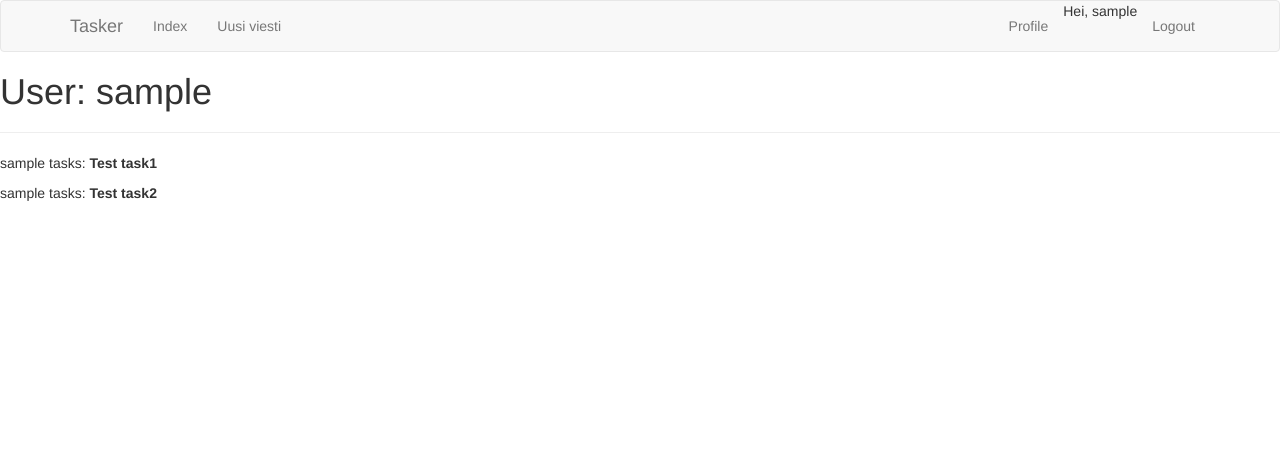
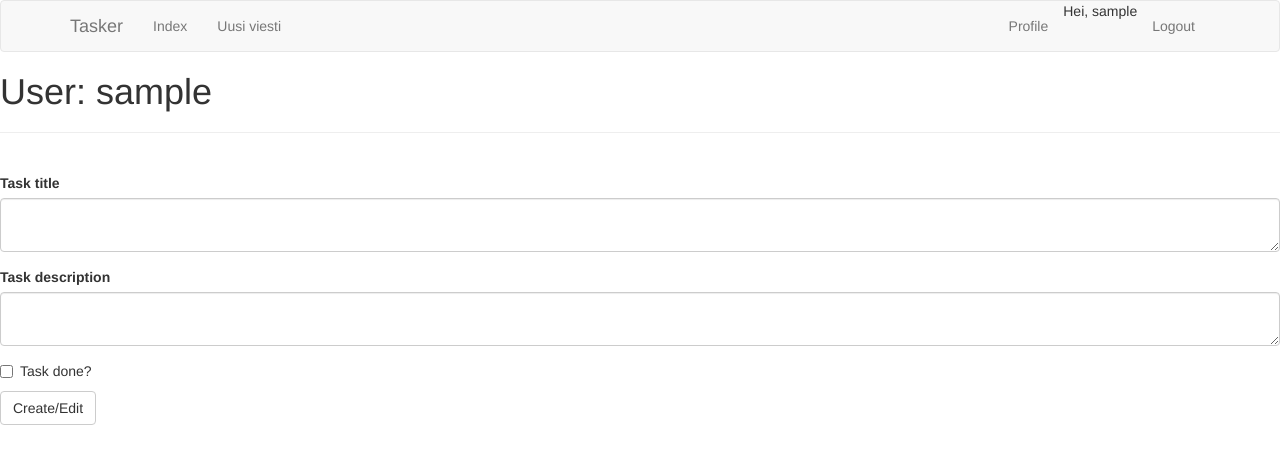
Before and after one commit to attkauppi/Tasker, a Flask app: a page that uses application/templates/user.html in a window 1280 px wide. Shown: the top 464 px of the page. Run offline with Flask 2, Linux system fonts and the light colour scheme; the visitor is signed in with stand-in values (Sample User, id 1); data comes from the database, SQL or seed files in the repository; data that the repository does not hold is empty; parts of the project's set-up code (start-up, migrations or seed data) failed here and were passed over; some libraries are stand-ins or nearby versions.

Commit message:
A user's tasks now listed in path /user/<username>. The same path also allows adding tasks. Ensuring that no other user can create tasks for another user may require a bit more attention.

```diff
--- a/application/main/routes.py
+++ b/application/main/routes.py
@@ -3,7 +3,7 @@ from flask import render_template, flash, redirect, url_for, request, g, \
     jsonify, current_app
 from flask_login import current_user, login_required
 from application import db, login_manager
-#from application.main.forms import#EditProfileForm#, EmptyForm, PostForm
+from application.main.forms import TaskForm #EditProfileForm#, EmptyForm, PostForm
 from application.models import User, Task
 from application.main import bp
 
@@ -79,15 +79,49 @@ def send():
     db.session.commit()
     return redirect("/")
 
-@bp.route('/user/<username>')
+@bp.route('/user/<username>', methods=["GET", "POST"])
 @login_required
 def user(username):
+
     user = User.query.filter_by(username=username).first_or_404()
+    print("Parametrina saatu user: ", user)
+    print("Nykyinen kayttaja: ", current_user.username)
+    # ==> Eroavat toisistaan
+
+    # TODO: Onko teoriassa mahdollista, että toinen käyttäjä voisi lisätä tehtäviä toiselle? Kokeile esim. Postmanilla.
+    form = TaskForm()
+    if form.validate_on_submit() and username == current_user.username:
+        title=form.task_title.data
+        description=form.task_description.data
+        print("task title: ", title)
+        print("task descrpition: ", description)
+        print("Task done: ", str(form.done.data))
+        task = Task(
+            title=form.task_title.data,
+            description=form.task_description.data,
+            done = form.done.data,
+            creator_id = current_user.id
+        )
+        db.session.add(task)
+        db.session.commit()
+        flash("Added task, hopefully.")
+        return redirect(url_for('main.user', username=current_user.username))
+
     page = request.args.get('page', 1, type=int)
 
-    tasks = [
-        {'author': user, 'title': 'Test task1'},
-        {'author': user, 'title': 'Test task2'}
+    user_tasks = user.tasks
 
-    ]
-    return render_template('user.html', user=user, tasks=tasks)
+    #tasks = [
+    #    {'author': user, 'title': 'Test task1'},
+    #    {'author': user, 'title': 'Test task2'}
+    #
+    #]
+
+    #tasks.extend(user_tasks)
+
+    # TODO: Ei kannata toteuttaa kai näin, vaan esim. käytttämällä rooleja.
+    # Tosin kannattaa miettiä, miten sivustot suunnittelee.
+    if user.username != current_user.username:
+        return render_template('user.html', user=user, tasks=user_tasks)
+
+    return render_template('user.html', user=user, tasks=user_tasks, form=form)
--- a/application/templates/_task.html
+++ b/application/templates/_task.html
@@ -1,6 +1,6 @@
 <table>
     <tr valign="top">
         <td><img src="{{ task.user.avatar(36) }}"></td>
-        <td>{{ task.author.username }} says:<br>{{ task.body }}</td>
+        <td>{{ task.user.username }} says:<br>{{ task.body }}</td>
     </tr>
 </table>
--- a/application/templates/user.html
+++ b/application/templates/user.html
@@ -1,11 +1,17 @@
 {% extends "base.html" %}
+{% import 'bootstrap/wtf.html' as wtf %}
 
 {% block content %}
     <h1>User: {{ user.username }}</h1>
     <hr>
     {% for task in tasks %}
     <p>
-    {{ task.author.username }} tasks: <b>{{ task.title }}</b>
+    {{ task.user.username }} tasks: <b>{{ task.title }}</b>
     </p>
     {% endfor %}
+    <br>
+    {% if form %}
+    {{ wtf.quick_form(form) }}
+    <br>
+    {% endif %}
 {% endblock %}
```
